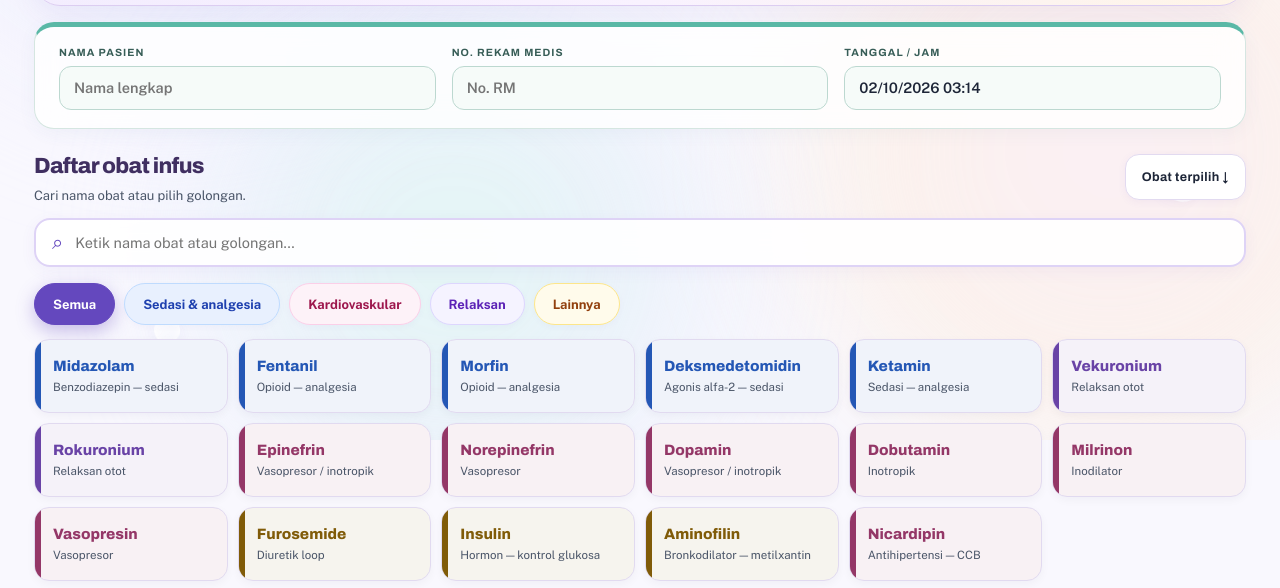
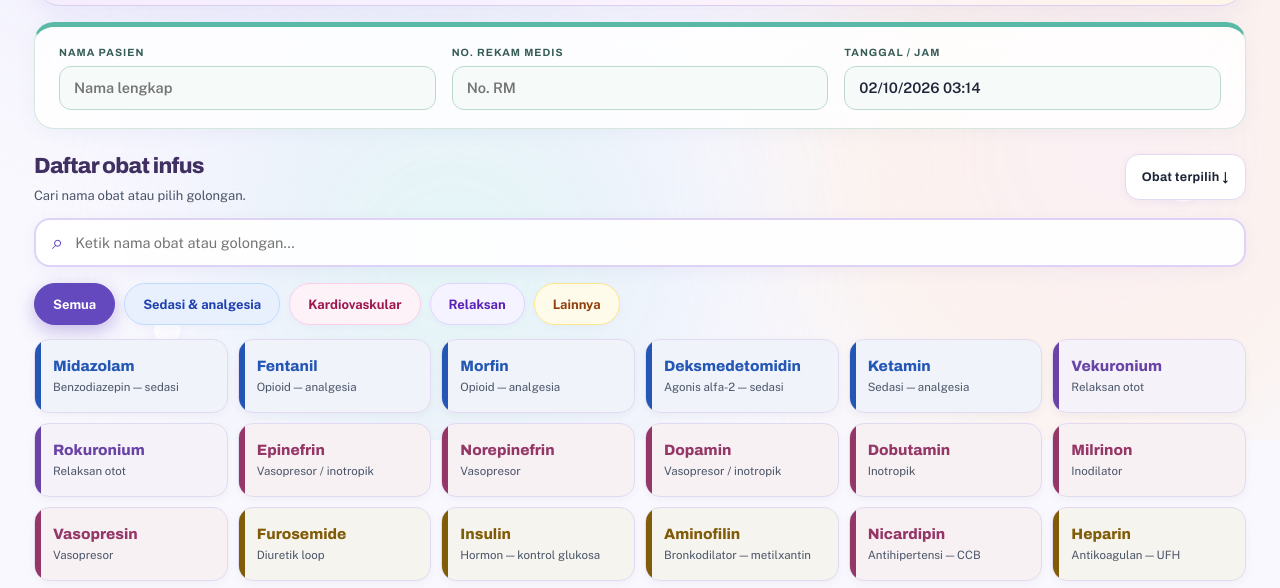
Before and after one commit to lailatussiyamu-cmd/PediDrip, a plain HTML site: page index.html in a window 1280 px wide. Shown: the part 360-948 px from the top of the page. Drawn offline with nearby package versions, Linux system fonts and the light colour scheme.

Commit message:
Update version to 2026.10.02 in index.html

```diff
--- a/index.html
+++ b/index.html
@@ -2421,7 +2421,7 @@ footer .credit {
     </div>
 
     <div class="pk-footer">
-      <span>🐾 PediDrip: Perhatian besar untuk langkah kecil si kecil · v2026.09.06c</span>
+      <span>🐾 PediDrip: Perhatian besar untuk langkah kecil si kecil · v2026.10.02</span>
       <span id="pk-foot-ts">Dicetak otomatis: —</span>
     </div>
   </div>
@@ -2453,7 +2453,7 @@ footer .credit {
 /* ==========================================================================
    Core Clinical Engine & Drug Catalog — PediDrip
    ========================================================================== */
-const TABEL = { versi:"2026.09.06c", ditinjau:"6 September 2026" };
+const TABEL = { versi:"2026.10.02", ditinjau:"2 Oktober 2026" };
 
 const DRUGS = [
 /* --- sedasi, analgesia, relaksan --- */
@@ -2618,10 +2618,39 @@ const DRUGS = [
     amtUnit:"mg", numer:"mcg", perMin:true, conv:0.001,
     lo:0.5, hi:4, cap:5, step:0.05, start:0.5, tstep:0.5,
     presets:[
-      {t:"1:400 (bayi) — 400 mcg/mL, 20 mg dalam 50 mL", amt:20, ml:50},
-      {t:"1:500 (bayi) — 500 mcg/mL, 25 mg dalam 50 mL", amt:25, ml:50},
-      {t:"Tanpa pengenceran — 1000 mcg/mL (ampul 25 mg/25 mL)", amt:25, ml:25, dflt:true}],
-    note:"Mulai 0,5 mcg/kg/menit, titrasi sesuai target tekanan darah. Pada bayi pengenceran 1:400 atau 1:500 mcg/mL lazim dipakai agar laju infus lebih terukur. Utamakan akses sentral bila memungkinkan; ekstravasasi berisiko iritasi jaringan." }
+      {t:"1:400 (bayi) — 400 mcg/mL, 10 mg (1 ampul) dalam 25 mL", amt:10, ml:25},
+      {t:"1:500 (bayi) — 500 mcg/mL, 10 mg (1 ampul) dalam 20 mL", amt:10, ml:20},
+      {t:"Tanpa pengenceran — 1000 mcg/mL (ampul 10 mg/10 mL)", amt:10, ml:10, dflt:true}],
+    note:"Mulai 0,5 mcg/kg/menit, titrasi sesuai target tekanan darah. Ampul 10 mg/10 mL (1 mg/mL). Pada bayi pengenceran 400 atau 500 mcg/mL lazim dipakai agar laju infus lebih terukur. Utamakan akses sentral bila memungkinkan; ekstravasasi berisiko iritasi jaringan." },
+
+/* --- antikoagulan, antiaritmia, kortikosteroid --- */
+  { id:"heparin", badge:"antikoag", nama:"Heparin", klass:"Antikoagulan — UFH", band:"var(--diur)", grup:"lain",
+    amtUnit:"unit", numer:"unit", perMin:false, conv:1,
+    lo:10, hi:28, cap:50, step:1, start:20, tstep:2, noSetara:true,
+    presets:[
+      {t:"50 unit/mL — 2500 unit dalam 50 mL (neonatus/bayi)", amt:2500, ml:50},
+      {t:"100 unit/mL — 5000 unit dalam 50 mL", amt:5000, ml:50, dflt:true},
+      {t:"200 unit/mL — 10000 unit dalam 50 mL", amt:10000, ml:50}],
+    note:"Antikoagulasi terapeutik: mulai 28 unit/kg/jam (usia < 1 tahun) atau 20 unit/kg/jam (≥ 1 tahun), titrasi sesuai aPTT/anti-Xa menurut protokol unit. Dosis muat (75 unit/kg selama 10 menit) diberikan terpisah dan tidak dihitung di sini. Dosis patensi kateter berbeda. Obat kewaspadaan tinggi — double check 2 perawat; pantau tanda perdarahan dan trombosit (risiko HIT)." },
+
+  { id:"amiodaron", badge:"antiaritmia", nama:"Amiodaron", klass:"Antiaritmia kelas III", band:"var(--diur)", grup:"vaso",
+    amtUnit:"mg", numer:"mcg", perMin:true, conv:0.001,
+    lo:5, hi:15, cap:20, step:0.5, start:5, tstep:2.5,
+    presets:[
+      {t:"1,5 mg/mL — 75 mg dalam 50 mL D5% (perifer)", amt:75, ml:50},
+      {t:"3 mg/mL — 150 mg (1 ampul) dalam 50 mL D5% (sentral)", amt:150, ml:50, dflt:true},
+      {t:"6 mg/mL — 300 mg (2 ampul) dalam 50 mL D5% (sentral)", amt:300, ml:50}],
+    note:"Rumatan 5–15 mcg/kg/menit (setara 0,3–0,9 mg/kg/jam). Dosis muat (5 mg/kg selama 20–60 menit) diberikan terpisah dan tidak dihitung di sini. Encerkan dengan D5%; konsentrasi > 2 mg/mL sebaiknya lewat akses sentral (risiko flebitis). Awasi hipotensi, bradikardia, blok AV, dan pemanjangan QT; pantau EKG kontinu." },
+
+  { id:"hidrokortison", badge:"horm", nama:"Hidrokortison", klass:"Kortikosteroid — syok", band:"var(--diur)", grup:"lain",
+    amtUnit:"mg", numer:"mg", perMin:false, conv:1,
+    lo:0.05, hi:0.2, cap:2, step:0.01, start:0.08, noSetara:true,
+    doses:[0.05,0.08,0.1,0.12,0.15,0.18,0.2],
+    presets:[
+      {t:"0,5 mg/mL — 25 mg dalam 50 mL (neonatus/bayi)", amt:25, ml:50},
+      {t:"1 mg/mL — 50 mg dalam 50 mL", amt:50, ml:50, dflt:true},
+      {t:"2 mg/mL — 100 mg (1 vial) dalam 50 mL", amt:100, ml:50}],
+    note:"Infus kontinu untuk syok refrakter katekolamin / insufisiensi adrenal: lazim 0,05–0,2 mg/kg/jam (≈ 1–5 mg/kg/hari; banyak protokol memakai 50 mg/m²/hari). Pada syok berat sebagian protokol menaikkan sampai 50 mg/kg/hari (≈ 2 mg/kg/jam) atas instruksi konsultan. Bolus awal (2 mg/kg, maks 100 mg) diberikan terpisah. Pantau gula darah, natrium, dan tekanan darah." }
 ];
 
 const ISO = {
```
